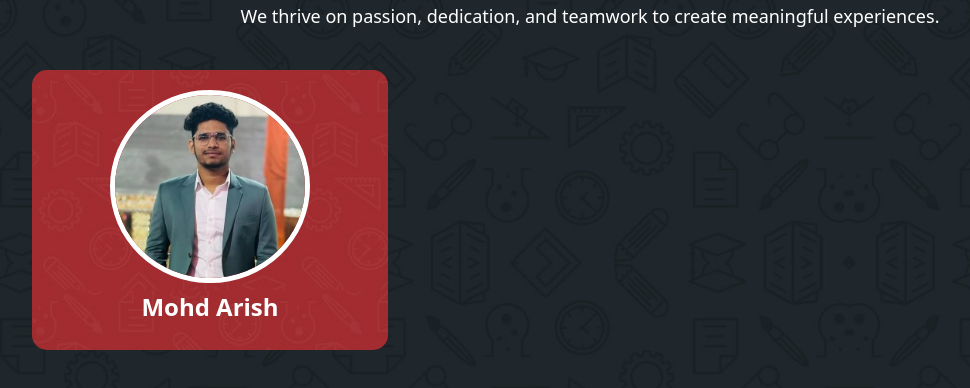
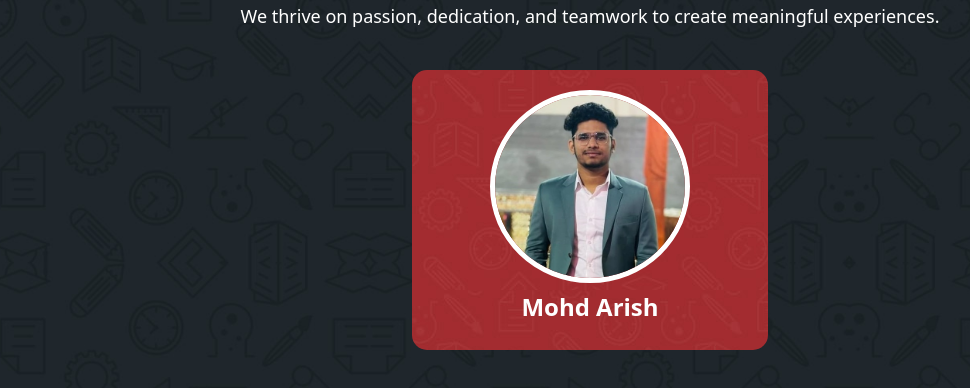
Before and after one commit to ARISH570/Share_Plate, a plain HTML site: page Frontend/Aboutus.html in a window 1280 px wide. Shown: the part 128-516 px from the top of the page, without its empty margins (50-1020 px from the left). Drawn offline with nearby package versions, Linux system fonts and the light colour scheme.

Commit message:
Modified  About page

```diff
--- a/Frontend/Aboutus.html
+++ b/Frontend/Aboutus.html
@@ -75,7 +75,7 @@
         </p>
 
         <div class="row">
-          <div class="col-lg-4 d-flex justify-content-center">
+          <div class="col-lg-4 mx-auto d-flex justify-content-center">
             <div class="item">
               <img
                 src="assets/images/arish.jpg.jpeg"
@@ -87,6 +87,8 @@
               </div>
             </div>
           </div>
+        </div>
+
           <!-- <div class="col-lg-4 d-flex justify-content-center">
             <div class="item">
               <img
```
